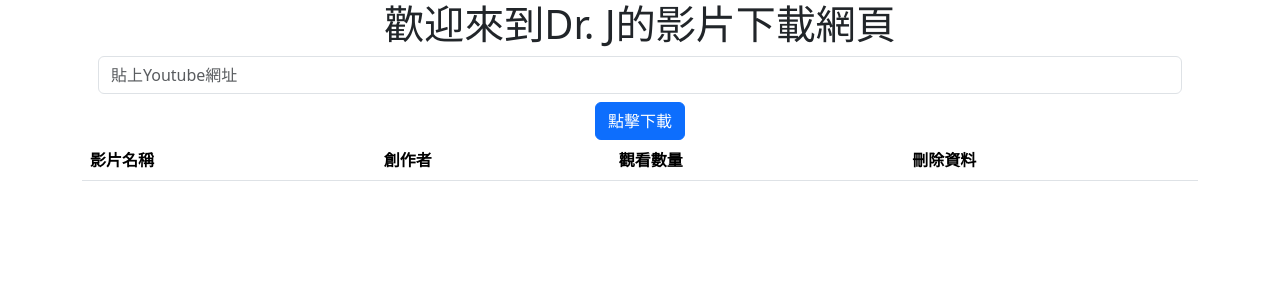
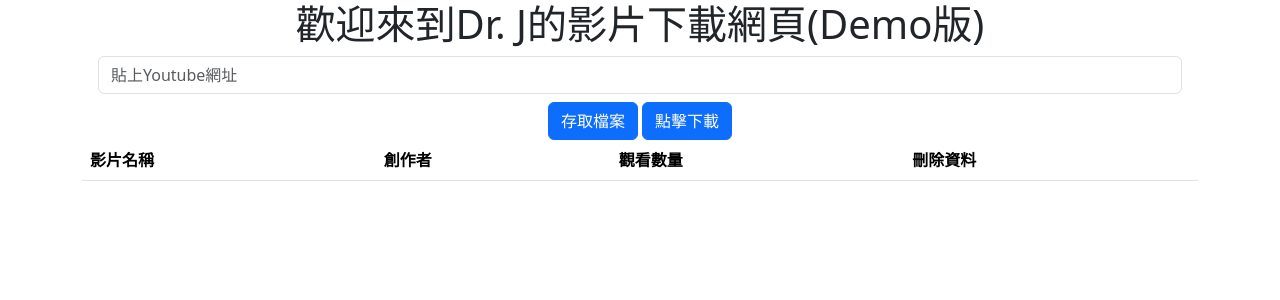
Before and after one commit to Hangghost/Youtube-Transformer2, a Python web app: template webapp/templates/home.html in a window 1280 px wide. Shown: the top 300 px of the page. Run offline with Jinja, Linux system fonts and the light colour scheme; the template is opened without the code that fills it, so the values that code supplies are empty.

Commit message:
Separate load to SQL and Download

```diff
--- a/webapp/templates/home.html
+++ b/webapp/templates/home.html
@@ -17,7 +17,7 @@
   <body>
     <div class="center container">
       <form method="POST">
-        <h1>歡迎來到Dr. J的影片下載網頁</h1>
+        <h1>歡迎來到Dr. J的影片下載網頁(Demo版)</h1>
         <div class="form-group mx-sm-3 mb-2">
         <input
           type="text"
@@ -27,9 +27,10 @@
           placeholder="貼上Youtube網址"
         />
         </div>
+        <!-- id:後端辨識用，name:網頁中的名字，placeholder:空白時的字 -->
 
-        <!-- id:後端辨識用，name:網頁中的名字，placeholder:空白時的字 -->
-        <button type="submit" class="btn btn-primary">點擊下載</button>
+        <button type="submit" class="btn btn-primary" name = "action" value = "loadtoSQL" >存取檔案</button>
+        <button type="submit" class="btn btn-primary" name = "action" value = "download">點擊下載</button>
       </form>
     </div>
 
```
Also changed, not shown: webapp/home.py (+34 -20 lines), instance/youtube_database.db.
